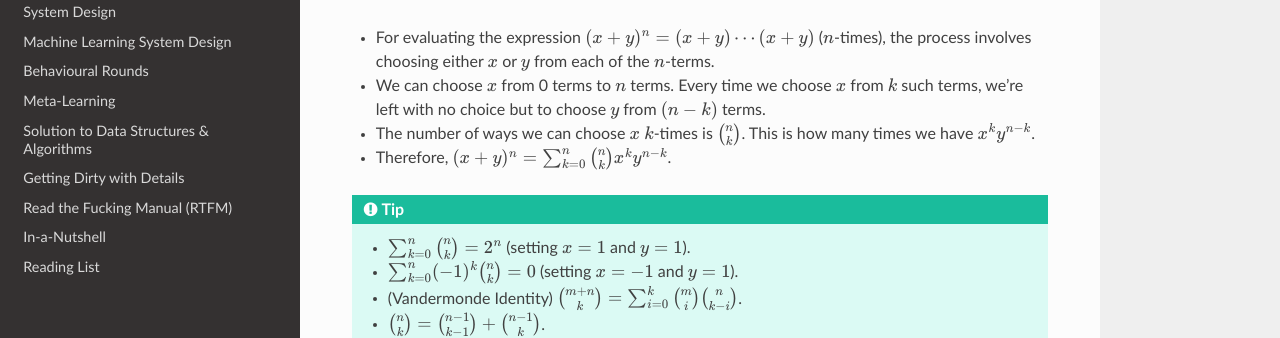
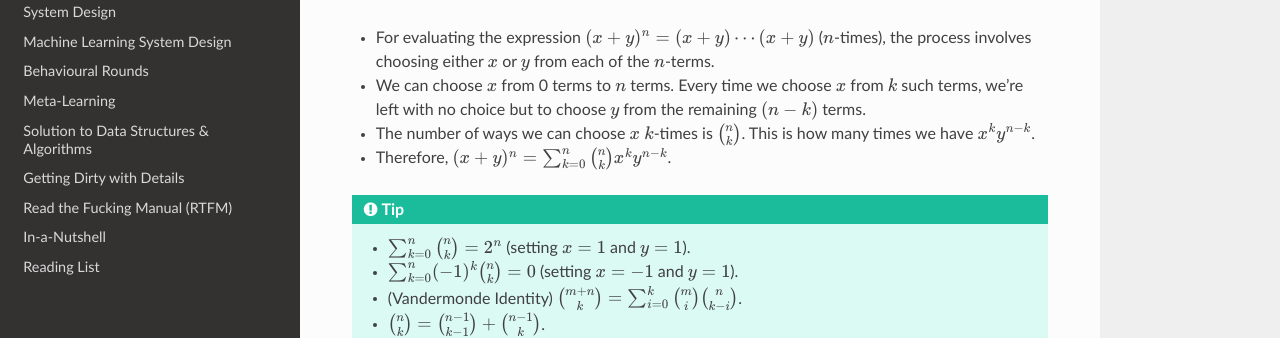
Before and after one commit to uselesstechjunks/leetcode, a Sphinx documentation site: the page built from docs/source/math/prereq.rst, in a window 1280 px wide and 1154 px high. Shown: the part 519-857 px from the top of the window. Built offline with Sphinx 7.4.7 and the Read the Docs theme 2.0.0, drawn with Linux system fonts in a browser that asks for light colours.

Commit message:
Update prereq.rst

```diff
--- a/docs/source/math/prereq.rst
+++ b/docs/source/math/prereq.rst
@@ -16,7 +16,7 @@ Binomial and Multinomial Theorem
 Binomial theorem:
 -------------------------------
 * For evaluating the expression :math:`(x+y)^n=(x+y)\cdots(x+y)` (:math:`n`-times), the process involves choosing either :math:`x` or :math:`y` from each of the :math:`n`-terms.
-* We can choose :math:`x` from 0 terms to :math:`n` terms. Every time we choose :math:`x` from :math:`k` such terms, we're left with no choice but to choose :math:`y` from :math:`(n-k)` terms.
+* We can choose :math:`x` from 0 terms to :math:`n` terms. Every time we choose :math:`x` from :math:`k` such terms, we're left with no choice but to choose :math:`y` from  the remaining :math:`(n-k)` terms.
 * The number of ways we can choose :math:`x` :math:`k`-times is :math:`{n\choose k}`. This is how many times we have :math:`x^k y^{n-k}`.
 * Therefore, :math:`(x+y)^n=\sum_{k=0}^n {n\choose k} x^k y^{n-k}`.
 
```
